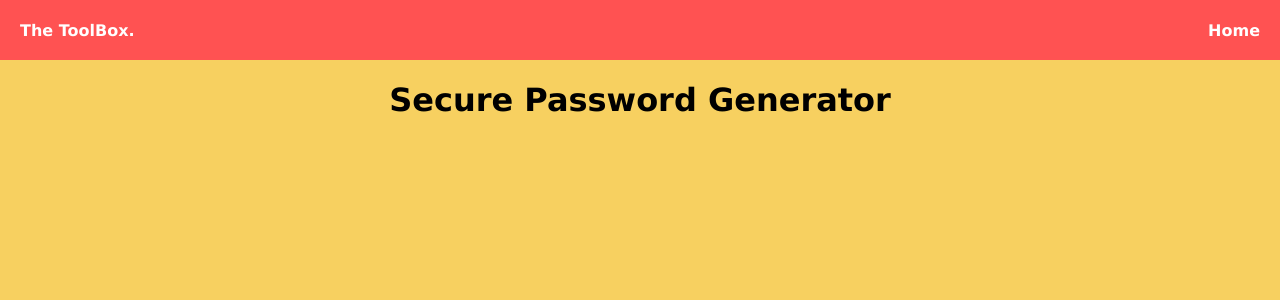
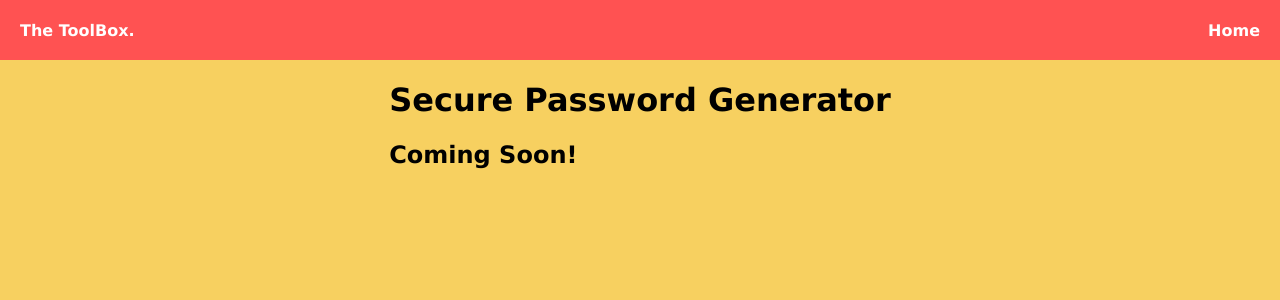
Before and after one commit to joselozano2003/Toolbox, a Next.js app: page /passwords in a window 1280 px wide. Shown: the top 300 px of the page. Built offline with nearby package versions, Linux system fonts and the light colour scheme.

Commit message:
Comming soon alerts

```diff
--- a/app/countdown/page.tsx
+++ b/app/countdown/page.tsx
@@ -7,6 +7,7 @@ export default function Countdown() {
     return(
         <div>
             <h1>Countdown Timer</h1>
+            <h2>Coming Soon!</h2>
         </div>
     )
 }
--- a/app/passwords/page.tsx
+++ b/app/passwords/page.tsx
@@ -7,6 +7,7 @@ export default function Passwords() {
     return(
         <div>
             <h1>Secure Password Generator</h1>
+            <h2>Coming Soon!</h2>
         </div>
     )
 }
--- a/app/text/page.tsx
+++ b/app/text/page.tsx
@@ -9,6 +9,7 @@ export default function Text() {
     return(
         <div>
             <h1>Text Analyzer</h1>
+            <h2>Coming Soon!</h2>
         </div>
     )
 }
--- a/app/youtube/page.tsx
+++ b/app/youtube/page.tsx
@@ -7,6 +7,7 @@ export default function Youtube() {
     return(
         <div>
             <h1>Youtube Downloader</h1>
+            <h2>Coming Soon!</h2>
         </div>
     )
 }
```
